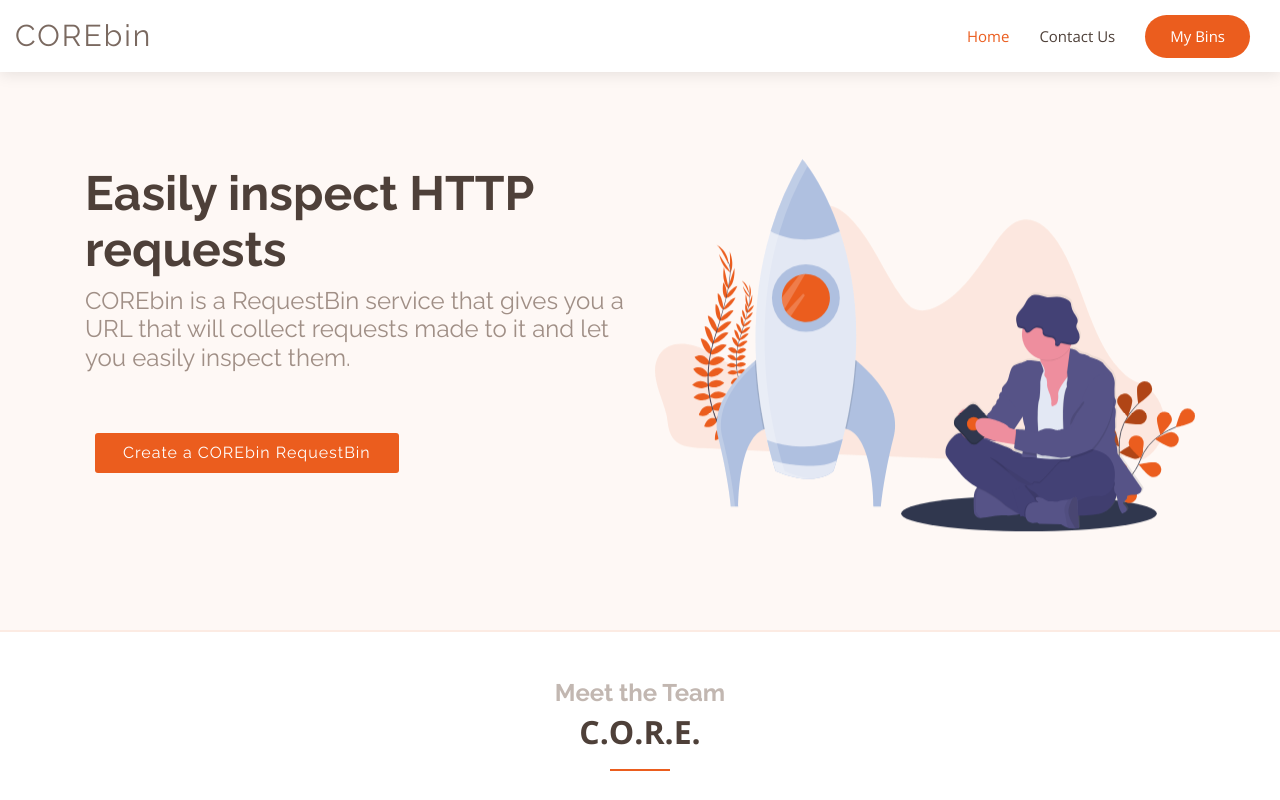
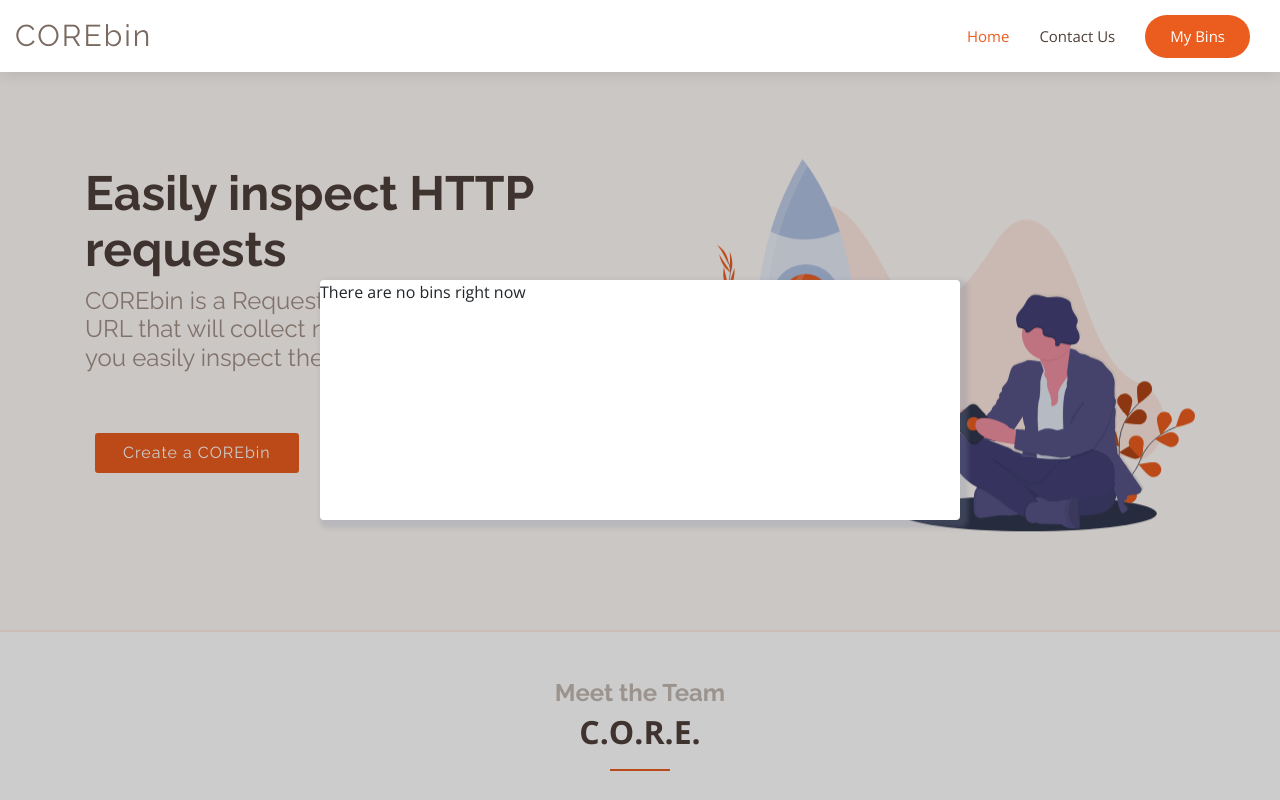
Before and after one commit to EzraEllette/core-bin, a website: page public/index.html in a window 1280 px wide. Both pictures are taken after a click on the link "My Bins". Shown: the top 800 px of the page. Drawn offline with nearby package versions, Linux system fonts and the light colour scheme.

Commit message:
modal for bins

```diff
--- a/index.js
+++ b/index.js
@@ -54,12 +54,16 @@ app.all("/r/:token", (req, res) => {
 app.get("/bin/:token", (req, res) => {
   const token = req.params.token;
 
+  if (!token) return;
+  console.log(`"${token}"`);
   redisClient.get(token, (_err, value) => {
+
+    console.log(value);
 
     if (!value) {
       res.redirect("/");
+      return;
     }
-
     res.json(JSON.parse(value));
   });
 });
--- a/public/assets/css/style.css
+++ b/public/assets/css/style.css
@@ -4,6 +4,31 @@
 * Author: BootstrapMade.com
 * License: https://bootstrapmade.com/license/
 */
+#modal-layer {
+  position: fixed;
+  z-index: 1;
+  top: 0;
+  bottom: 0;
+  left: 0;
+  right: 0;
+  width: inherit;
+  height: inherit;
+  display:none;
+  background-color: rgba(0, 0, 0, 0.2);
+}
+
+#modal-box {
+  background-color: #fff;
+  width: 50%;
+  min-height: 30%;
+  position: fixed;
+  top: 50%;
+  left: 50%;
+  -webkit-transform: translate(-50%, -50%);
+  transform: translate(-50%, -50%);
+  box-shadow: rgba(127, 137, 161, 0.25) 4px 4px 4px 4px;
+  border-radius: 4px;
+}
 
 /*--------------------------------------------------------------
 # General
--- a/public/assets/js/bins.js
+++ b/public/assets/js/bins.js
@@ -1,19 +1,52 @@
 const createBinButton = document.getElementById("create-bin");
+const modalLayer = document.getElementById("modal-layer");
+const modalBox = document.getElementById("modal-box");
+
+function updateBinsBar(token) {
+  const binBar = Handlebars.compile(document.getElementById("bins-bar").innerText);
+  let bins = JSON.parse(window.localStorage.getItem("bins"));
+  if (!bins) {
+    bins = {};
+  } else {
+    for (let [k, v] in bins) {
+      if (Date.now() - v > 1200000) {
+        delete bins[k]
+      }
+    }
+  }
+
+  if (token) {
+    bins[token] = Date.now();
+  }
+  window.localStorage.setItem("bins", JSON.stringify(bins));
+
+  console.log(JSON.stringify(bins));
+  if (Object.keys(bins).length == 0) {
+    modalBox.innerText = "There are no bins right now";
+  } else {
+    console.log(binBar({bins}));
+    modalBox.innerHTML = binBar({bins});
+  }
+}
+
+updateBinsBar();
 
 createBinButton.addEventListener("click", async (e) => {
   e.preventDefault();
   let token = (await (await fetch("http://localhost:3000/getBin")).json()).bin;
-  if (!window.localStorage.getItem("bins")) {
-    window.localStorage.setItem("bins", {token: Date.now()});
-  } else {
-    let bins = window.localStorage.getItem("bins");
-    for (let k, v in bins) {
-      if (Date.now() - v > 1200000) {
-        delete bins[k]
-      }
-    }
-    bins[token] = Date.now();
-  }
-  console.log(token);
+  updateBinsBar(token);
   location.href = `/requests.html?bin=${token}`;
 });
+
+const myBins = document.getElementById("bins");
+
+myBins.addEventListener("click", (e) => {
+  updateBinsBar();
+  modalLayer.style.setProperty("display", "inherit")
+});
+
+document.getElementById("modal-layer").addEventListener("click", (e) => {
+  if (e.currentTarget === e.target) {
+    e.target.style.setProperty("display", "none");
+  }
+});
--- a/public/index.html
+++ b/public/index.html
@@ -8,6 +8,16 @@
   <title>COREbin</title>
   <meta content="" name="description">
   <meta content="" name="keywords">
+
+  <script type="text/x-handlebars" id="bins-bar">
+      <ul>
+      {{#each bins}}
+        <li class="bin-link">
+          <a href="http://localhost:3000/requests.html?bin={{@key}}">{{@key}}
+        </li>
+      {{/each}}
+      </ul>
+  </script>
 
   <!-- Favicons -->
   <link href="assets/img/favicon.png" rel="icon">
@@ -29,9 +39,14 @@
 </head>
 
 <body>
+  <div id="modal-layer">
+    <div id="modal-box">
 
+    </div>
+  </div>
   <!-- ======= Header ======= -->
   <header id="header" class="fixed-top">
+
     <div class="container-fluid d-flex">
 
       <div class="logo mr-auto">
@@ -43,7 +58,7 @@
           <li class="active"><a href="index.html">Home</a></li>
           <li><a href="#contact">Contact Us</a></li>
 
-          <li class="login"><a href="#">My Bins</a></li>
+          <li class="login" id="bins"><a href="#">My Bins</a></li>
         </ul>
       </nav><!-- .nav-menu -->
 
@@ -58,7 +73,7 @@
         <div class="col-lg-6 pt-5 pt-lg-0 order-2 order-lg-1">
           <h1>Easily inspect HTTP requests</h1>
           <h2>COREbin is a RequestBin service that gives you a URL that will collect requests made to it and let you easily inspect them.</h2>
-          <a href="#" class="btn-get-started scrollto" id="create-bin">Create a COREbin RequestBin</a>
+          <a href="#" class="btn-get-started scrollto" id="create-bin">Create a COREbin</a>
         </div>
         <div class="col-lg-6 order-1 order-lg-2 hero-img">
           <img src="assets/img/hero-img.svg" class="img-fluid animated" alt="">
@@ -224,6 +239,7 @@
 
   <!-- Template Main JS File -->
   <script src="assets/js/main.js"></script>
+  <script src="https://cdn.jsdelivr.net/npm/handlebars@latest/dist/handlebars.js"></script>
   <script src="assets/js/bins.js" defer></script>
 
 </body>
```
Also changed, not shown: public/assets/js/showBin.js (+42 -1 lines), public/requests.html (+17 -3 lines).
